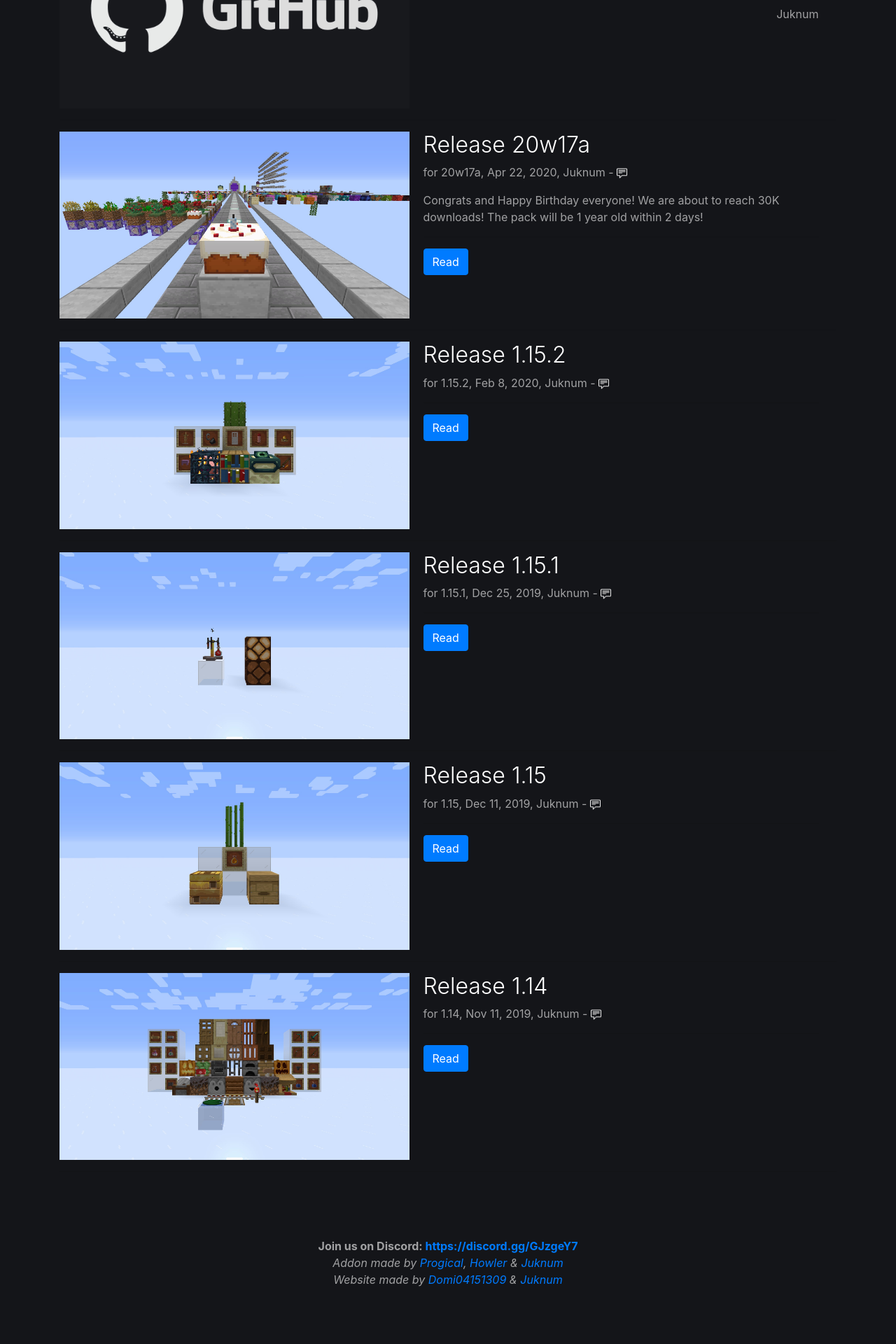
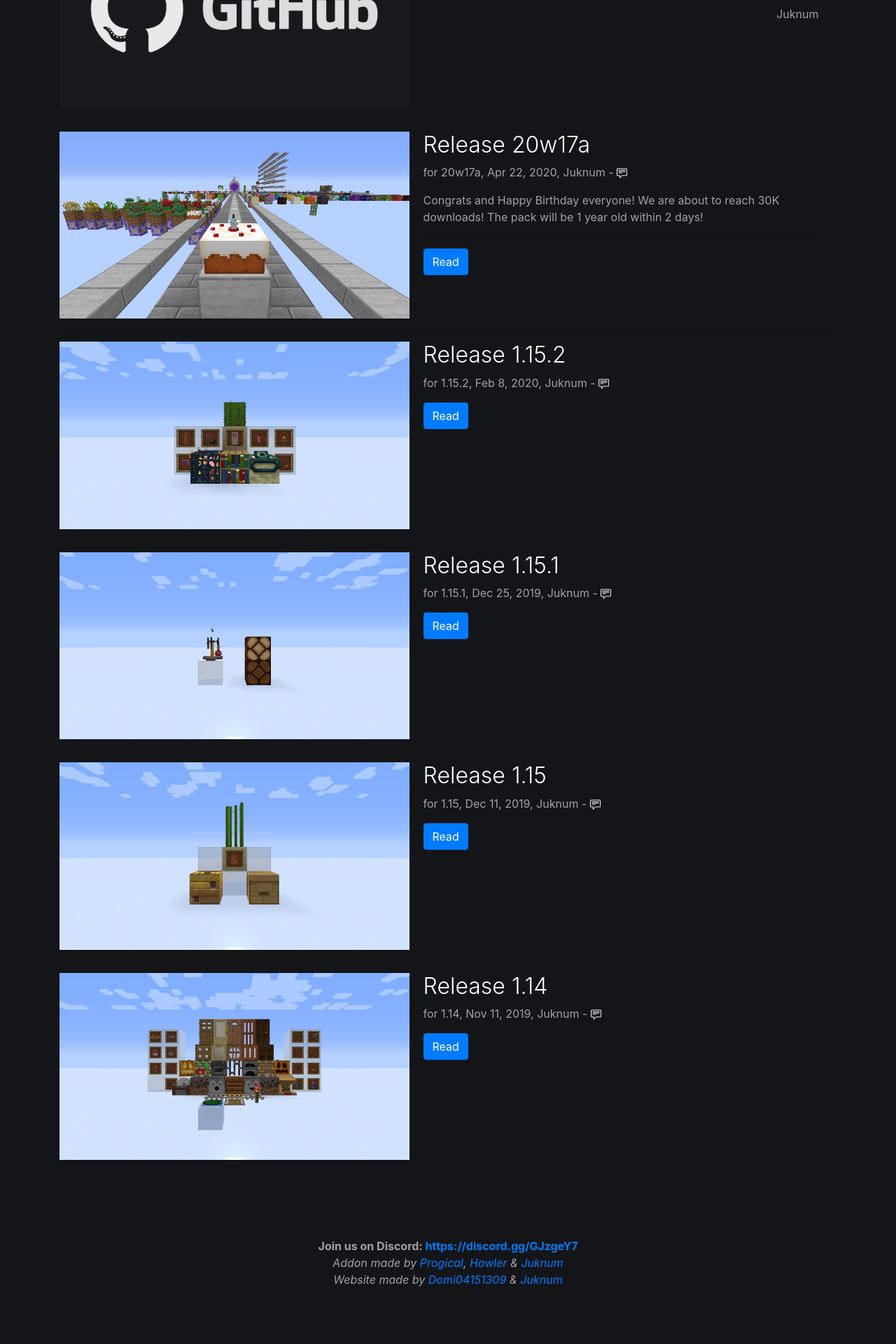
Before and after one commit to Faithful3D/Website, a Jekyll site: the page built from index.html, in a window 1280 px wide. Shown: the part 824-2744 px from the top of the page at 70% size. Built offline with Jekyll 4.4.1, drawn with Linux system fonts in a browser that asks for light colours; nearby versions of some CDN libraries; comment, search, counter and statistics services are not loaded.

Commit message:
Update index.html

```diff
--- a/index.html
+++ b/index.html
@@ -97,7 +97,7 @@ description: There it is! The official Website made by hand!
         <a href="{{ article.url }}#disqus_thread" data-disqus-identifier="{{ article.id }}"></a>
       </p>
       <p>
-        {% if "{{ article.text }}" %}
+        {% if article.text %}
           {{ article.text }}
           <hr>
         {% endif %}
```
